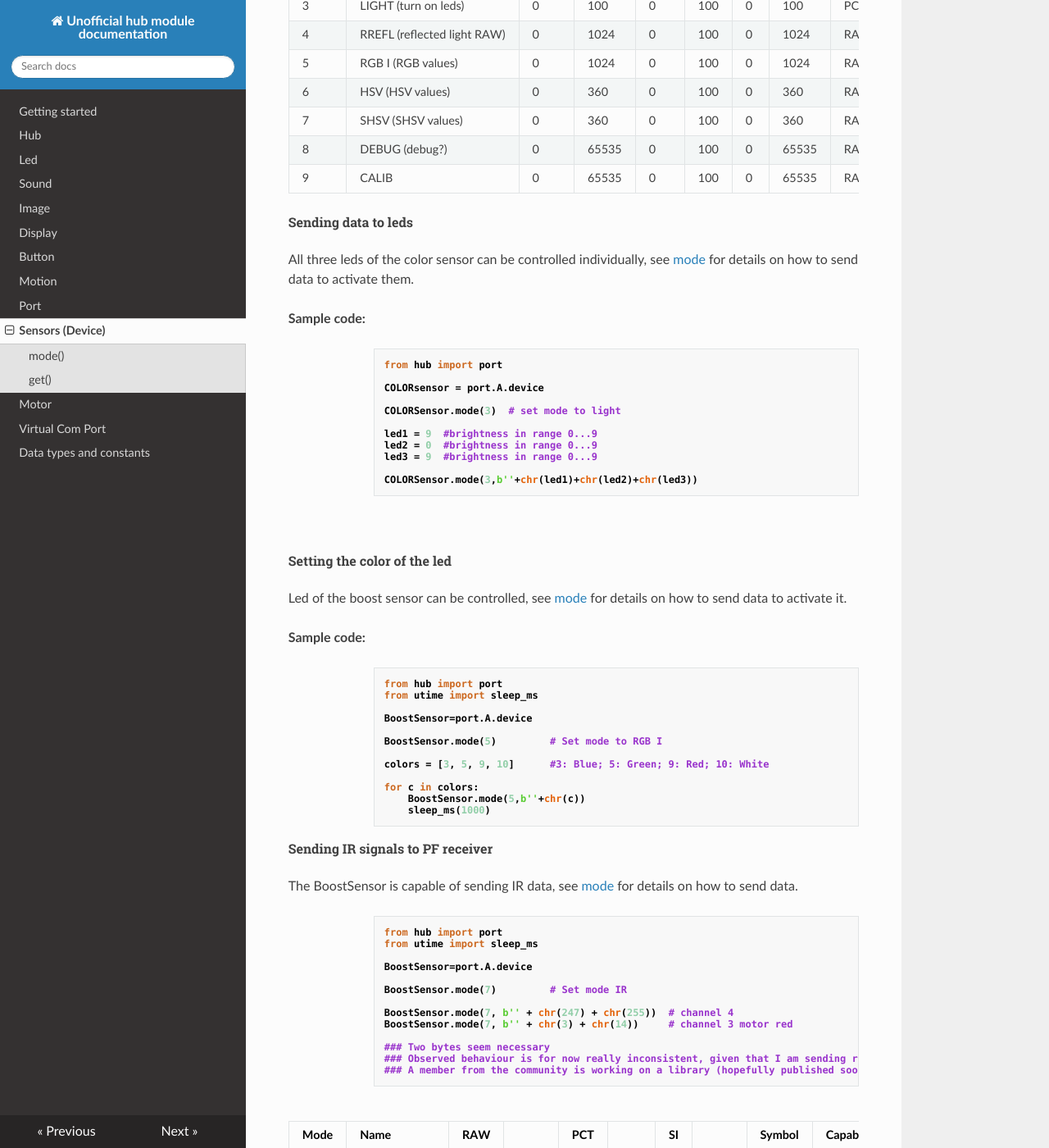
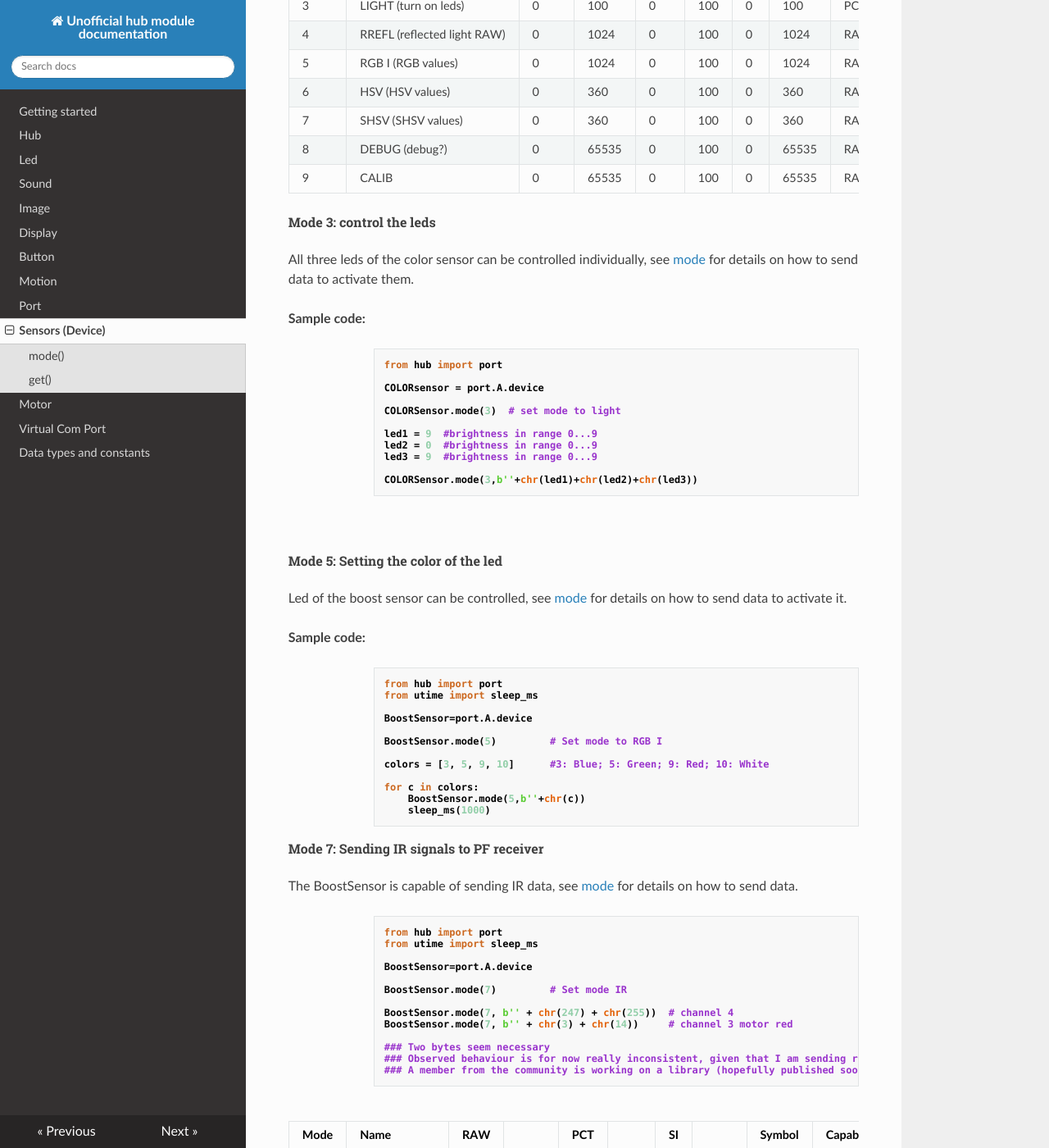
Before and after one commit to NStrijbosch/hub-module-notes, an MkDocs documentation site: the page built from docs/sensors.md, in a window 1280 px wide and 1400 px high, scrolled down 2889 px. Shown: the whole window at 82% size. Built offline with MkDocs 1.6.1, drawn with Linux system fonts in a browser that asks for light colours; nearby versions of some CDN libraries; some of the changed text lies outside the part shown.

Commit message:
minor updates

````diff
--- a/docs/sensors.md
+++ b/docs/sensors.md
@@ -110,7 +110,7 @@ __Available modes:__
 |7   |ADRAW(Analog on Pin 5/6 to Digital?)|0.0...1024.0 |0.0...100.0|0.0...1024.0 |pct   |\x80\x00\x00\x04\x84|1       |1   |4      |0       |
 |8   |CALIB|0.0...255.0  |0.0...100.0|0.0...255.0  |pct   |\x00\x00\x04\x84    |7       |0   |3      |0       |
 
-### Mode 5: Sending data to leds
+### Mode 5: control the leds
 
 All four leds of the ultrasonic sensor can be controlled individually, see [mode](#mode) for details on how to send data.
 
@@ -146,7 +146,7 @@ USSensor.mode(5,b''+chr(led1)+chr(led2)+chr(led3)+chr(led4))
 |8   |DEBUG (debug?)|0  |65535 |0  |100   |0  |65535 |RAW   |\x00\x00\x00\x04\x84|4       |1   |4      |0       |
 |9   |CALIB|0  |65535 |0  |100   |0  |65535 |RAW   |\x00\x00\x00\x04\x84|7       |1   |5      |0       |
 
-### Sending data to leds
+### Mode 3: control the leds
 
 All three leds of the color sensor can be controlled individually, see [mode](#mode) for details on how to send data to activate them.
 
@@ -173,7 +173,7 @@ COLORSensor.mode(3,b''+chr(led1)+chr(led2)+chr(led3))
 
 
 
-### Setting the color of the led
+### Mode 5: Setting the color of the led
 
 Led of the boost sensor can be controlled, see [mode](#mode) for details on how to send data to activate it.
 
@@ -194,7 +194,7 @@ for c in colors:
     sleep_ms(1000)
 ```
 
-### Sending IR signals to PF receiver
+### Mode 7: Sending IR signals to PF receiver
 
 The BoostSensor is capable of sending IR data, see [mode](#mode) for details on how to send data.
 
````
Also changed, not shown: docs/index.md (+0 -1 lines).
